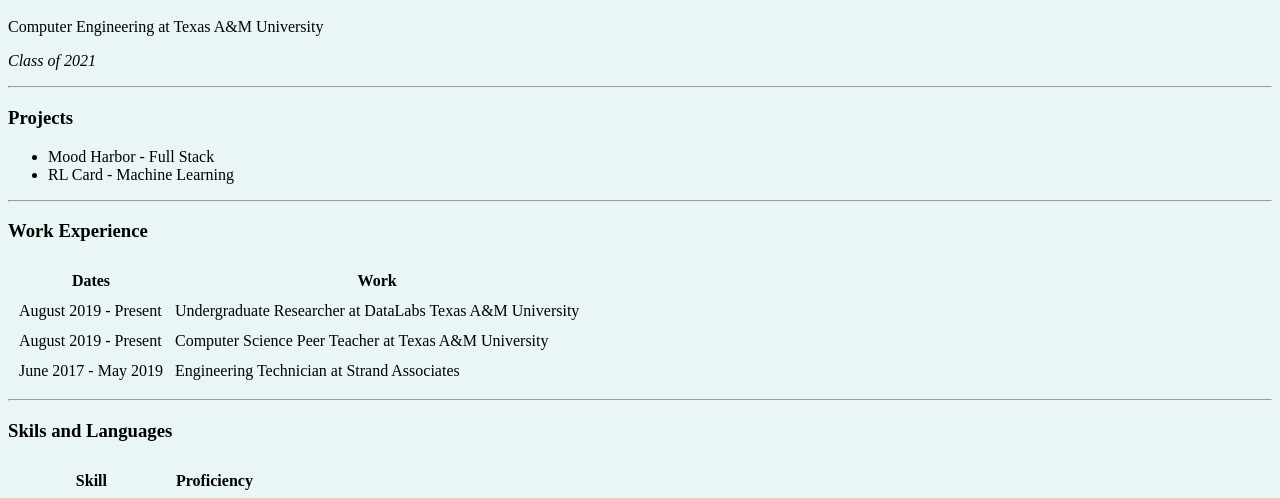
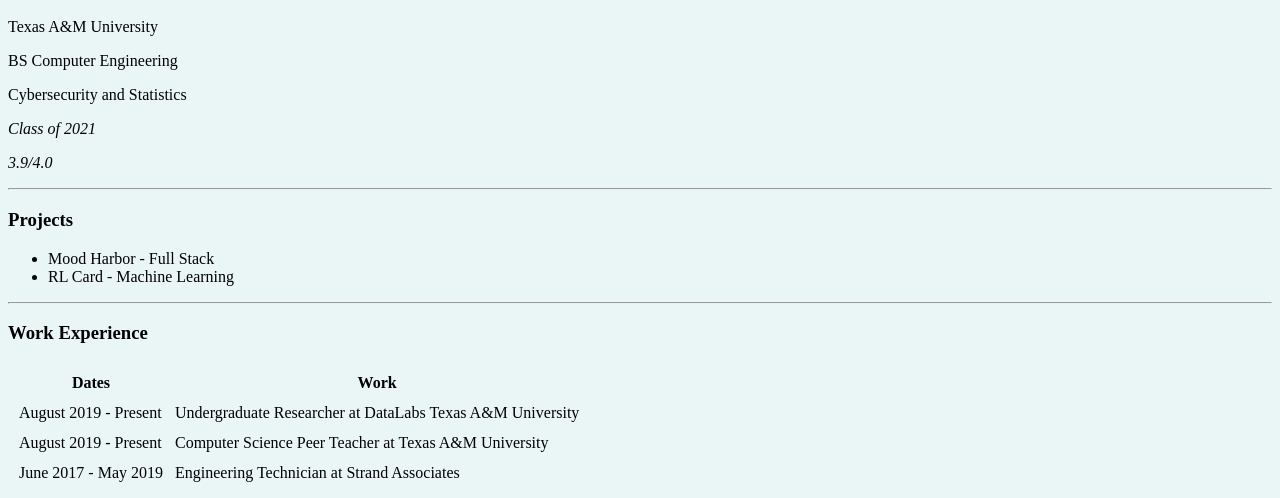
Before and after one commit to JuanCVG/CV, a plain HTML site: page index.html in a window 1280 px wide. Shown: the part 252-750 px from the top of the page. Drawn offline with Linux system fonts and the light colour scheme.

Commit message:
updated main

```diff
--- a/index.html
+++ b/index.html
@@ -8,8 +8,11 @@
 <body style="background-color: #EAF6F6;">
     <img src="images/profile.jpeg" width="225" alt="Juan's Profile Picture">
     <h1>Juan Vargas</h1>
-    <p>Computer Engineering at Texas A&M University</p>
+    <p>Texas A&M University</p>
+    <p>BS Computer Engineering</p>
+    <p>Cybersecurity and Statistics</p>
     <p><em>Class of 2021</em></p>
+    <p><em>3.9/4.0</em></p>
     <hr>
     <h3>Projects</h3>
     <ul>
```
